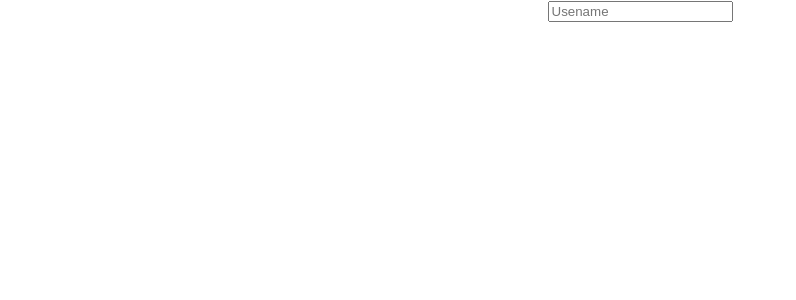
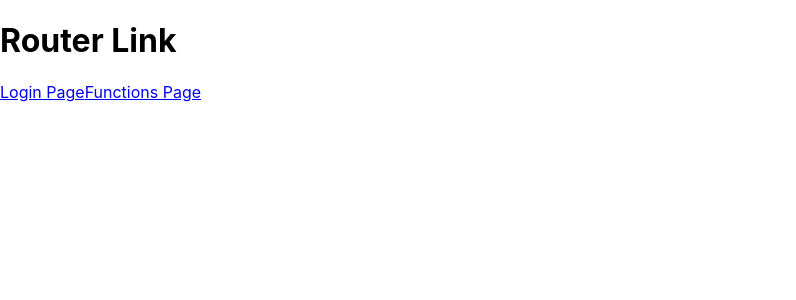
Before and after one commit to naveennagam6015/React-poc, a React (Create React App) app: page / in a window 1280 px wide. Shown: the top 300 px of the page, without its empty margins (0-796 px from the left). Built offline with nearby package versions, Linux system fonts and the light colour scheme.

Commit message:
Routing concepts

```diff
--- a/package.json
+++ b/package.json
@@ -12,7 +12,7 @@
     "react": "^18.2.0",
     "react-cookie": "^4.1.1",
     "react-dom": "^18.2.0",
-    "react-router-dom": "^6.8.1",
+    "react-router-dom": "^6.10.0",
     "react-scripts": "^5.0.1",
     "web-vitals": "^2.1.4"
   },
--- a/src/App.js
+++ b/src/App.js
@@ -1,19 +1,24 @@
-import { useState } from "react"
+import { BrowserRouter, Routes,Link,Route  } from "react-router-dom";
+import Login from './LoginPage/login';
+import Fn from './Functions/Function-return';
+export default function App() {
+    return (
+     <div>
 
-export default function App() {
-  const[user, setUser]=useState("")
-  const handler = e=>{
-    setUser(e.target.value)
-  }
-  return (
-    <div>
-      <center>
+        <h1>Router Link</h1>
 
-      <input type="text" placeholder='Usename' value={user} name="user"
-      onChange={handler}
-      /><br/>
-      <h3>{user}</h3>
-      </center>
-    </div>
-  )
+        <BrowserRouter>
+        <nav>
+            <Link to="/LoginPage/login">Login Page</Link>
+            <Link to="/Functions/Function-return">Functions Page</Link>
+        </nav>
+        <section>
+            <Routes>
+                <Route path="/LoginPage/login" element={<Login/>}/>
+                <Route path="/Functions/Function-return" element={<Fn/>}/>
+            </Routes>
+        </section>
+        </BrowserRouter>
+     </div>
+    )
 }
--- a/src/Functions/Function-return.js
+++ b/src/Functions/Function-return.js
@@ -1,6 +1,13 @@
+
+
 function user (num1){
-return num1 + 5
+    return num1 + 5
 }
 var output = user(10)
 console.log(output)
-export default user;
+
+export default function fat() {
+    return(
+        <div>Data {output}</div>
+    )
+};
--- a/src/index.js
+++ b/src/index.js
@@ -7,7 +7,7 @@ import reportWebVitals from './reportWebVitals';
 const root = ReactDOM.createRoot(document.getElementById('root'));
 root.render(
   <React.StrictMode>
-    <App />
+    <App/>
   </React.StrictMode>
 );
 
```
Also changed, not shown: src/App.css (+19 -0 lines), src/LoginPage/login.js (renamed from src/Login page/login.js), 1 other file (tests, documents, lock files or other folders).
